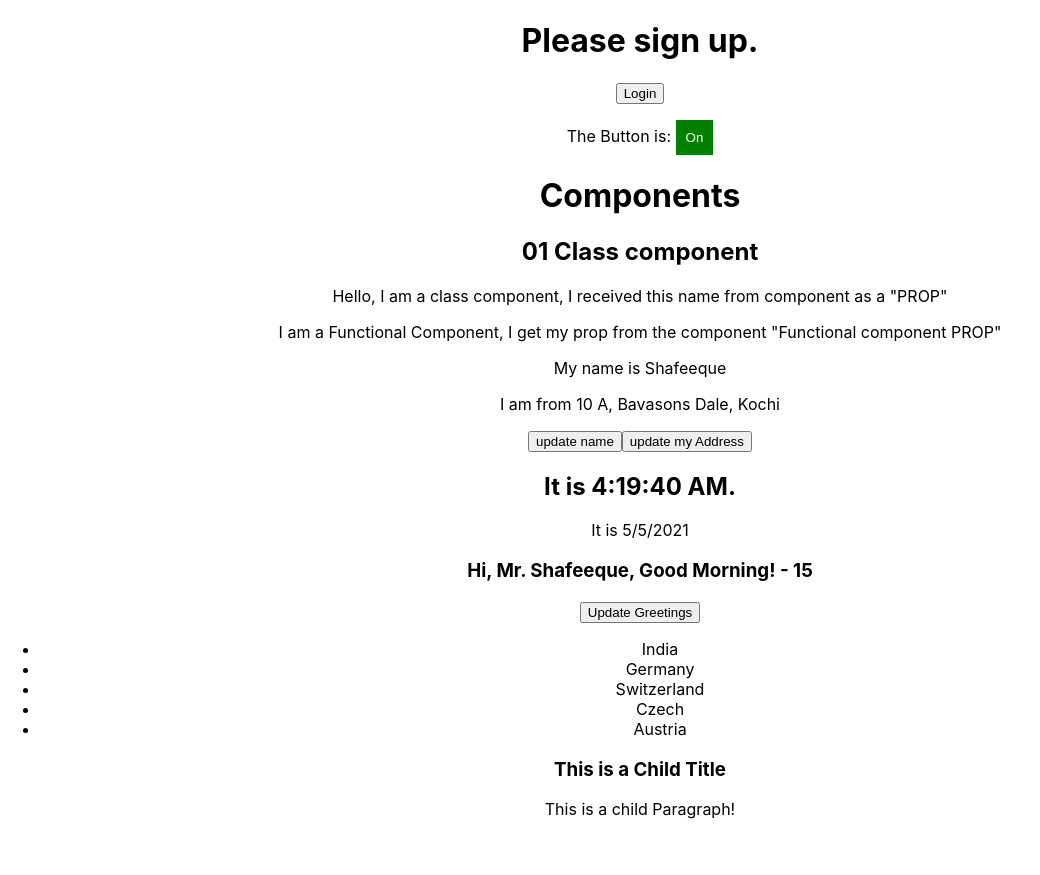
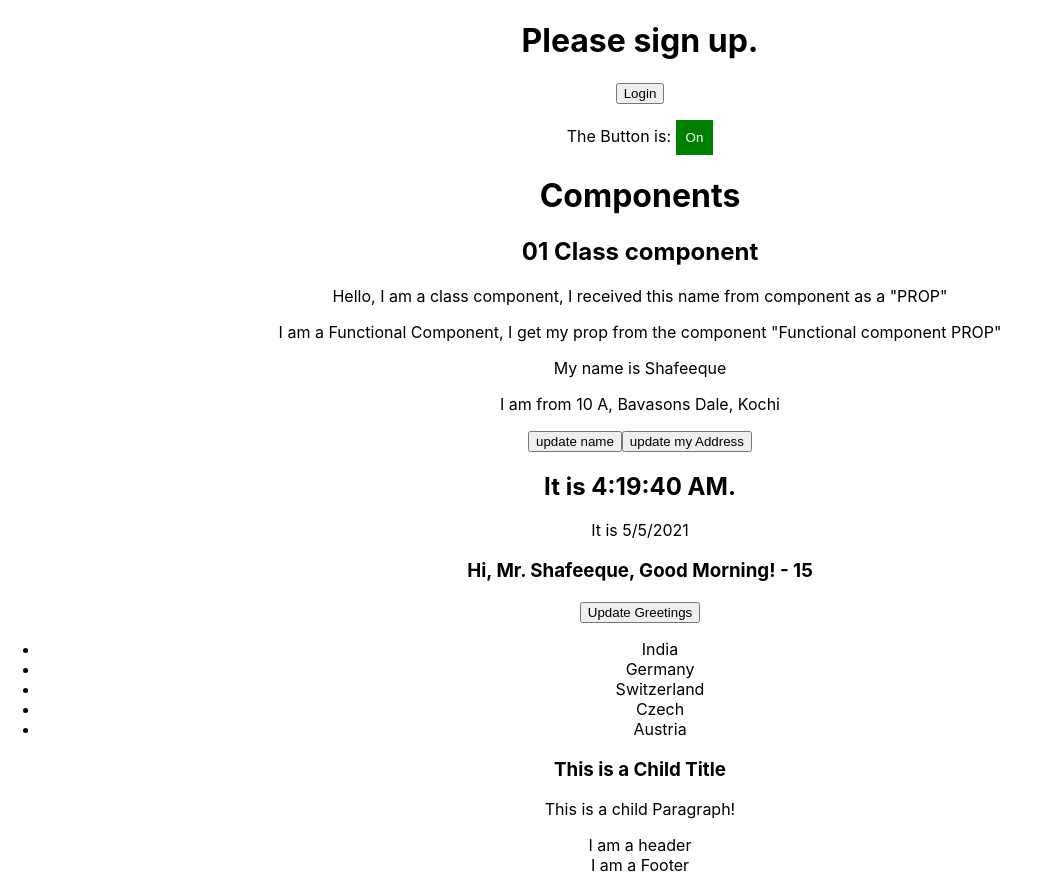
Before and after one commit to shafeeque-archis/app-learn-react, a React (Create React App) app: page / in a window 1280 px wide. Shown: the whole page, without its empty margins (0-1040 px from the left). Before the commit the page ends 835 px from the top, so only its background shows below. Built offline with nearby package versions, Linux system fonts and the light colour scheme.

Commit message:
inheritance of children with property

```diff
--- a/src/App.js
+++ b/src/App.js
@@ -9,8 +9,16 @@ import ConditionalRendering from './ConditionalRendering/ConditionalRendering';
 import LoginControl from './ConditionalRendering/LoginControl';
 import Numbers from './ListAndKeys/ListAndKeys';
 import CompositionVsInheritance from './compositionVsInheritance/compositionVsInheritance';
+import CompositionVsInheritanceAnotherExample from './compositionVsInheritance/compositionVsInheritanceAnotherExample';
 
 
+function Header() {
+  return 'I am a header'
+}
+
+function Footer() {
+  return 'I am a Footer'
+}
 
 function App() {
   const time = new Date().getHours();
@@ -30,6 +38,16 @@ function App() {
         <h3>This is a Child Title</h3>
         <p>This is a child Paragraph!</p>
       </CompositionVsInheritance>
+
+      <CompositionVsInheritanceAnotherExample
+        header = {
+          <Header />
+        }
+
+        footer = {
+          <Footer />
+        }
+      />
     </div>
   );
 }
--- /dev/null
+++ b/src/compositionVsInheritance/compositionVsInheritanceAnotherExample.js
@@ -0,0 +1,12 @@
+import React from 'react';
+
+const CompositionVsInheritanceAnotherExample = (props) => {
+    return (
+        <div>
+            <div>{props.header}</div>
+            <div>{props.footer}</div>
+        </div>
+    )
+}
+
+export default CompositionVsInheritanceAnotherExample;
```
